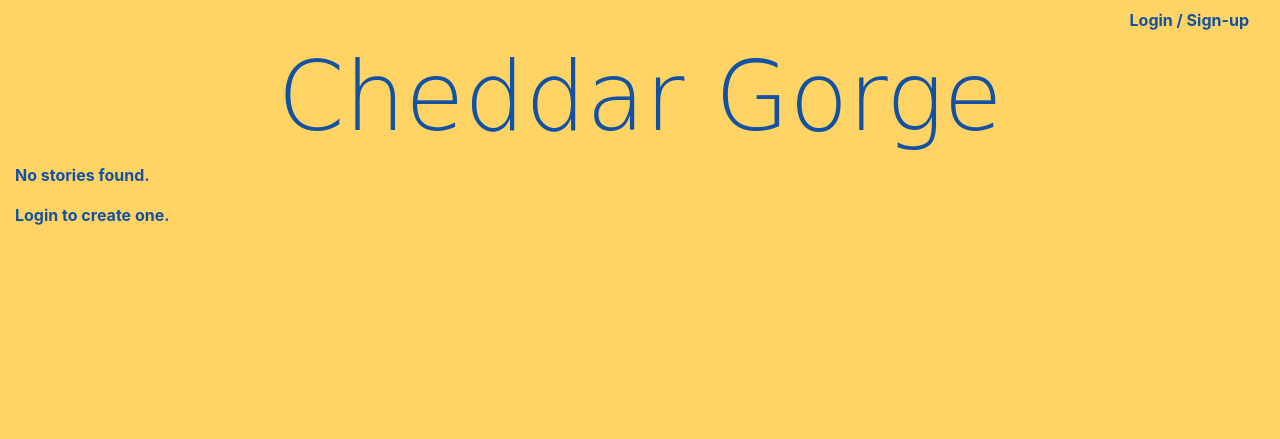
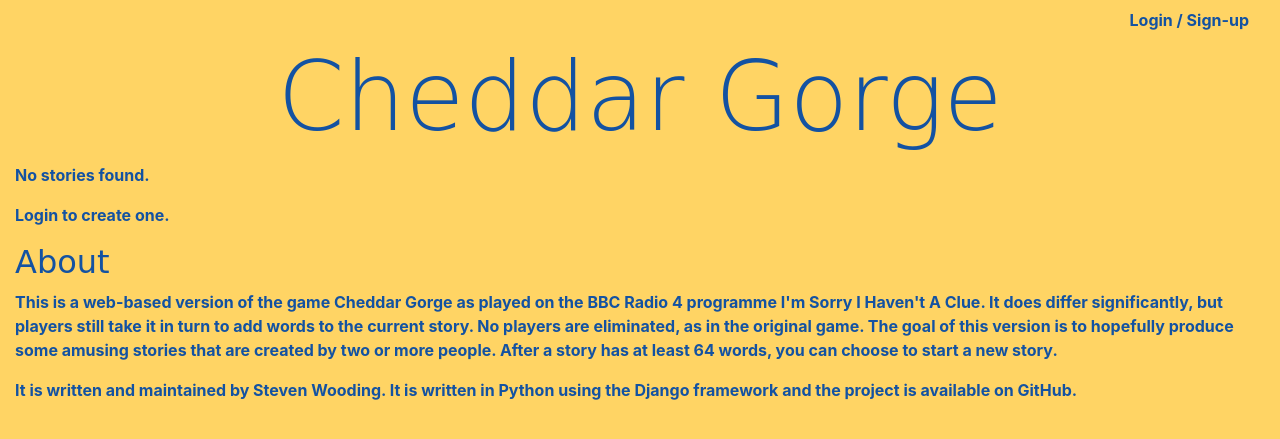
Before and after one commit to SteveWooding/cheddar-gorge, a Django app: page / in a window 1280 px wide. Shown: the top 439 px of the page. Run offline with Django 3.2, Linux system fonts and the light colour scheme; data that the repository does not hold is empty; some libraries are stand-ins or nearby versions; some web fonts are replaced.

Commit message:
feat: Add about section to home page

```diff
--- a/cheddargorge/wordrelaygame/templates/wordrelaygame/home.html
+++ b/cheddargorge/wordrelaygame/templates/wordrelaygame/home.html
@@ -65,6 +65,25 @@
 
   {% endif %}
 
+{% endif %}
 
-{% endif %}
+<h2>About</h2>
+<p>
+  This is a web-based version of the game
+  <a class="underline" href="https://en.wikipedia.org/wiki/List_of_games_on_I%27m_Sorry_I_Haven%27t_a_Clue#Cheddar_Gorge">
+  Cheddar Gorge</a> as played on the BBC Radio 4 programme
+  <a  class="underline" href="https://en.wikipedia.org/wiki/I%27m_Sorry_I_Haven%27t_a_Clue">
+  I'm Sorry I Haven't A Clue</a>. It does differ significantly,
+  but players still take it in turn to add words to the current story. No
+  players are eliminated, as in the original game. The goal of this version is
+  to hopefully produce some amusing stories that are created by two or more
+  people. After a story has at least 64 words, you can choose to start a new
+  story.
+</p>
+
+<p>
+  It is written and maintained by Steven Wooding. It is written in Python using
+  the Django framework and the project is available on GitHub.
+</p>
+
 {% endblock content %}
```
